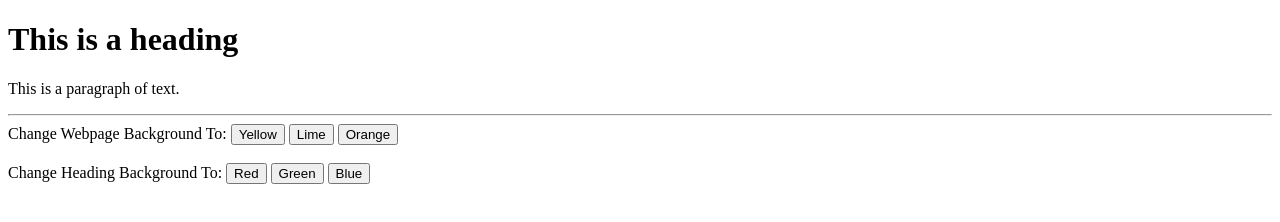
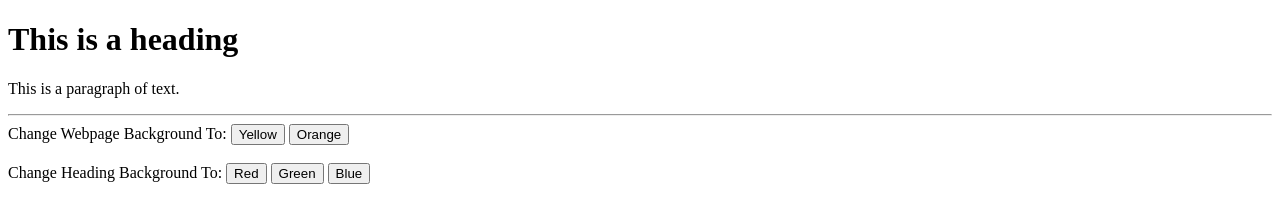
Before and after one commit to hillgf/buttonTest, a plain HTML site: page index.html in a window 1280 px wide. Drawn offline with Linux system fonts and the light colour scheme.

```diff
--- a/index.html
+++ b/index.html
@@ -22,7 +22,6 @@
     <div>
         <label>Change Webpage Background To:</label>
         <button type="button" onclick="changeBodyBg('yellow');">Yellow</button>
-        <button type="button" onclick="changeBodyBg('lime');">Lime</button>
         <button type="button" onclick="changeBodyBg('orange');">Orange</button>
     </div>
     <br>
```
